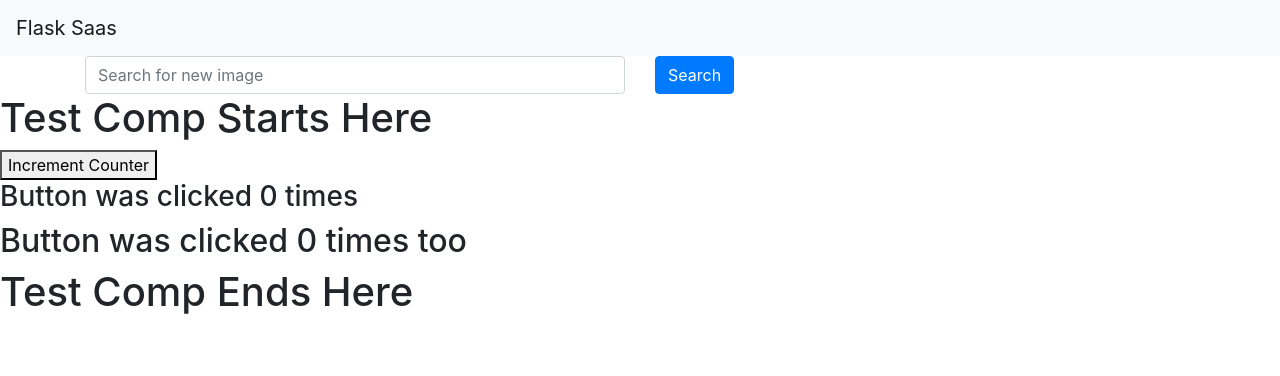
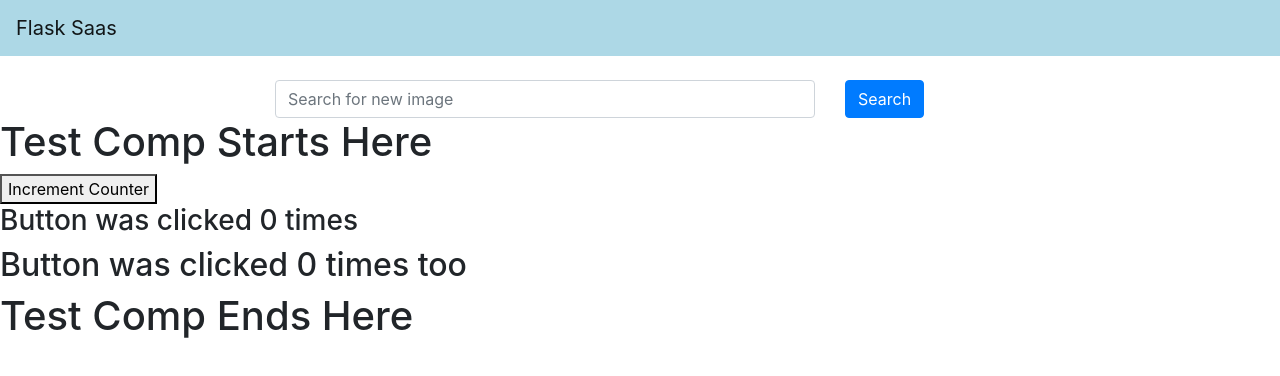
Before and after one commit to ericchowder/flasksaas, a React (Create React App) app in the folder client/: page / in a window 1280 px wide. Shown: the top 376 px of the page. Built offline with nearby package versions, Linux system fonts and the light colour scheme.

Commit message:
Added grid properties to cols

```diff
--- a/client/src/App.js
+++ b/client/src/App.js
@@ -1,12 +1,14 @@
 import 'bootstrap/dist/css/bootstrap.min.css';
 import Header from './components/Header';
 import Search from './components/Search';
+import TestComp from './components/TestComp';
 
 function App() {
   return (
     <div className="App">
       <Header title="Flask Saas"/>
       <Search />
+      <TestComp />
     </div>
   );
 }
--- a/client/src/components/Header.js
+++ b/client/src/components/Header.js
@@ -1,12 +1,16 @@
 import React from 'react';
 import { Navbar } from 'react-bootstrap';
 
+// Vanilla JS object using CSS properties
+const navBarStyle = {
+    backgroundColor: 'lightblue'
+}
 
 // Props allows variables to be passed in from where the component is being used
 // Here, the title variable was passed in and used
 const Header = ({ title }) => {
     return (
-        <Navbar bg="light" variant="light">
+        <Navbar style={navBarStyle} variant="light">
             <Navbar.Brand href="/">{title}</Navbar.Brand>
         </Navbar>
     )
--- a/client/src/components/Search.js
+++ b/client/src/components/Search.js
@@ -3,14 +3,21 @@ import { Container, Row, Col, Form, Button } from "react-bootstrap";
 
 const Search = () => {
   return (
-    <Container>
-      <Row>
-        <Col>
+      // using CSS bootstrap (I think)
+    <Container className="mt-4">
+      <Row className="justify-content-center">
+        {/* on small devices, take 12/12 columns
+            on medium+ devices, take 8/12 columns
+        *Fraction is based on the row, i.e. entire window width */}
+        <Col xs={12} md={8}>
           <Form>
             <Row>
-              <Col>
+              {/* bar takes up 9/12 of the row
+              *button takes up roughly 2/12 i think*/}
+              <Col xs={9}>
                 <Form.Control placeholder="Search for new image" />
               </Col>
+              {/* button takes up 3/12 of the row */}
               <Col>
                 <Button variant="primary" type="submit">Search</Button>
               </Col>
--- a/client/src/index.js
+++ b/client/src/index.js
@@ -2,7 +2,6 @@ import React from 'react';
 import ReactDOM from 'react-dom';
 import './css/index.css';
 import App from './App';
-import TestComp from './components/TestComp';
 
 const test = true;
 
@@ -12,7 +11,6 @@ ReactDOM.render(
       // If test is true, render App component, if false render h1
     }
     {test ? <App /> : <h1>Hello from Index.js</h1>}
-    <TestComp />
   </React.StrictMode>,
   document.getElementById('root')
 );
```
Also changed, not shown: client/Processes.txt.
